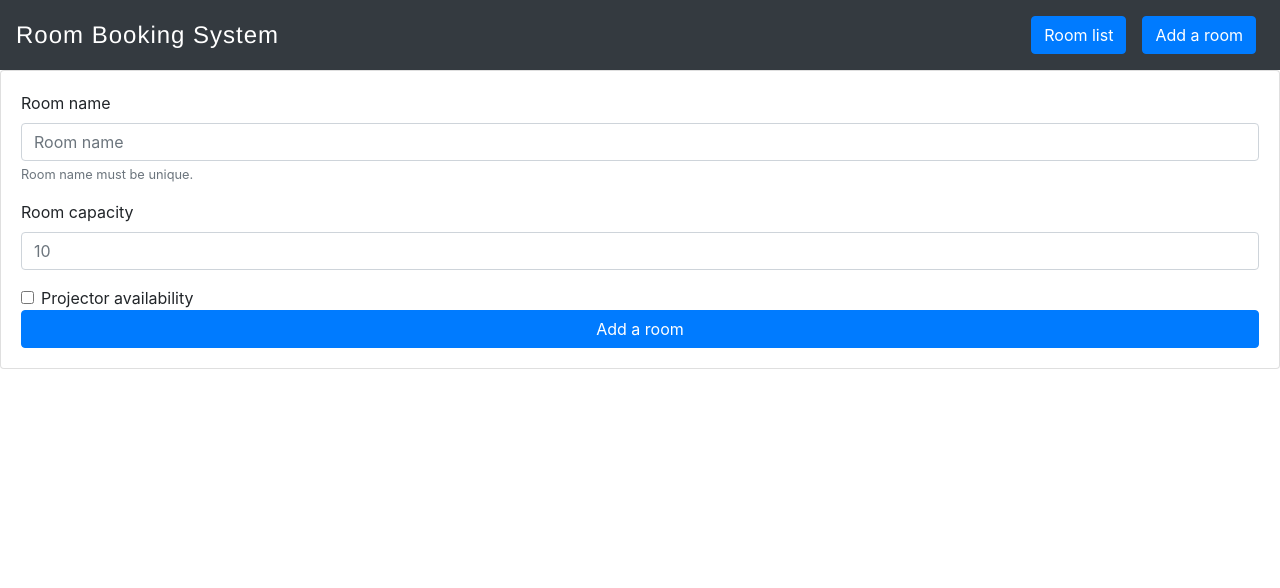
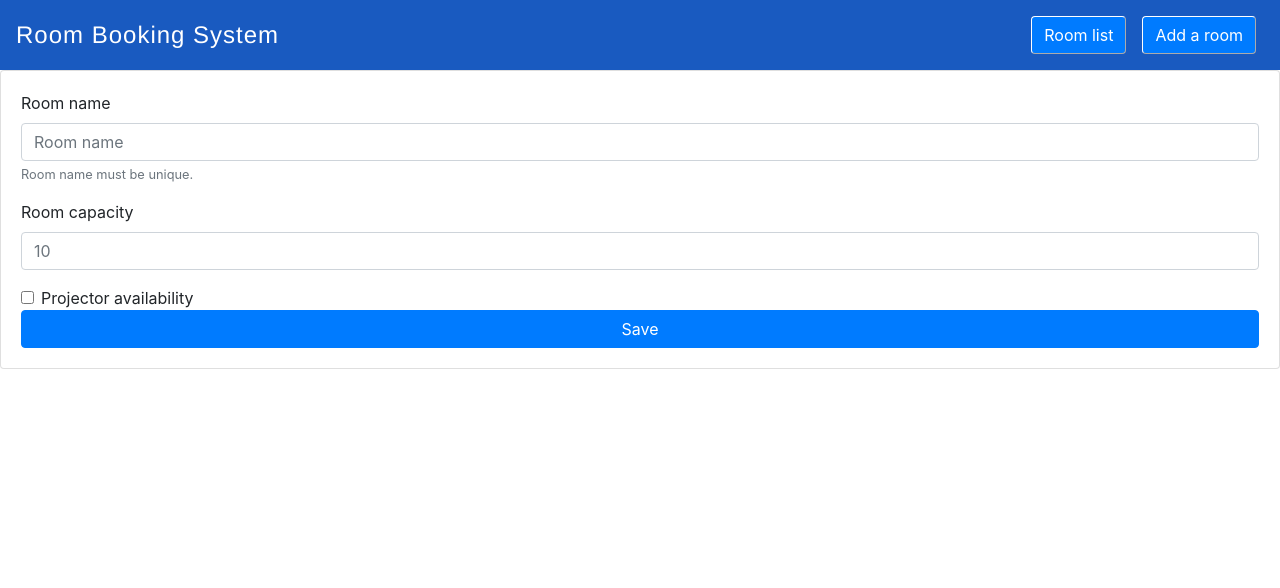
Before and after one commit to iamkonrad/Room_Booking_App_Django, a Django app: page /room/new/ in a window 1280 px wide. Shown: the top 588 px of the page. Run offline with Django 4.2, Linux system fonts and the light colour scheme; some libraries are stand-ins or nearby versions.

Commit message:
iam.konrad
Some changes including the color palette and fixing the booking system.

```diff
--- a/reservation_app/models.py
+++ b/reservation_app/models.py
@@ -8,9 +8,9 @@ class ConferenceRoom(models.Model):
     projector_availability=models.BooleanField(default=False)
 
 class RoomReservation(models.Model):
-    room_id = models.ForeignKey(ConferenceRoom,on_delete=models.CASCADE)
+    room_id = models.ForeignKey(ConferenceRoom, on_delete=models.CASCADE)
     date=models.DateField()
     comment=models.TextField(null=True)
 
-class Meta:
-    unique_together = ('room_id','date',)
+    class Meta:
+        unique_together = ('room_id','date',)
--- a/reservation_app/templates/add_room.html
+++ b/reservation_app/templates/add_room.html
@@ -29,10 +29,10 @@
 
 
 <!-- Nav -->
-<nav class="navbar navbar-expand-lg navbar-dark bg-dark">
-  <a class="navbar-brand mr-auto" href="#"></a>
+<nav class="navbar navbar-expand-lg navbar-dark" style="background-color: #195AC0;">
+  <a class="navbar-brand mr-auto" href="http://127.0.0.1:8000/"></a>
   <div class="mx-auto">
-    <a class="navbar-brand" href="#" style="font-family: 'Helvetica Neue', Arial, sans-serif; font-size: 24px; font-weight: lighter; letter-spacing: 1px; text-decoration: none; color: white;">
+    <a class="navbar-brand" href="http://127.0.0.1:8000/" style="font-family: 'Helvetica Neue', Arial, sans-serif; font-size: 24px; font-weight: lighter; letter-spacing: 1px; text-decoration: none; color: white;">
       Room Booking System
     </a>
   </div>
@@ -41,12 +41,12 @@
   </button>
   <div class="collapse navbar-collapse" id="navbarNavAltMarkup">
     <div class="navbar-nav ml-auto">
-      <a class="nav-item nav-link active" href="/">
-        <button class="btn btn-primary">Room list</button>
+      <a class="nav-item nav-link active" href="http://127.0.0.1:8000/">
+        <button class="btn btn-primary" style="border: 1px outset white;">Room list</button>
         <span class="sr-only">(current)</span>
       </a>
       <a class="nav-item nav-link" href="/room/new/">
-        <button class="btn btn-primary">Add a room</button>
+        <button class="btn btn-primary" style="border: 1px outset white;">Add a room</button>
       </a>
     </div>
   </div>
@@ -71,7 +71,7 @@
         <input type="checkbox" class="form-check-input" name="projector" id="projector">
         <label class="form-check-label" for="projector">Projector availability</label>
       </div>
-      <button type="submit" class="btn btn-primary">Add a room </button>
+      <button type="submit" class="btn btn-primary">Save </button>
     </form>
   </div>
 </div>
--- a/reservation_app/urls.py
+++ b/reservation_app/urls.py
@@ -16,6 +16,6 @@ urlpatterns = [
     path('room/delete/<int:room_id>/', DeleteRoomView.as_view(), name="delete-room"),
     path('room/modify/<int:room_id>/', ModifyRoomView.as_view(), name="modify-room"),
     path('room/reserve/<int:room_id>/', ReservationView.as_view(), name="reserve-room"),
-    path('room/<int:room_id>/', RoomDetailsView.as_view(), name="room"),
+    path('room/<int:room_id>/', RoomDetailsView.as_view(), name="room-details"),
     path('search/', SearchView.as_view(), name="search-room"),
 ]
--- a/reservation_app/views.py
+++ b/reservation_app/views.py
@@ -24,7 +24,6 @@ class AddRoomView(View):
 
         ConferenceRoom.objects.create(name=name, capacity=capacity, projector_availability=projector)
         return redirect("room-list")
-
 
 class RoomListView(View):
     def get(self, request):
@@ -84,16 +83,18 @@ class ReservationView(View):
 
         reservations = room.roomreservation_set.filter(date__gte=str(datetime.date.today())).order_by('date')
 
-        if RoomReservation.objects.filter(room=room, date=date):
+        date_object = datetime.datetime.strptime(date, '%Y-%m-%d').date()
+
+        if RoomReservation.objects.filter(room_id=room.id, date=date):
             return render(request, "reservation.html", context={"room": room,
                                                                 "reservations": reservations,
                                                                 "error": "This room has already been booked!"})
-        if date < str(datetime.date.today()):
+        if date_object < datetime.date.today():
             return render(request, "reservation.html", context={"room": room,
                                                                 "reservations": reservations,
                                                                 "error": "Incorrect date."})
 
-        RoomReservation.objects.create(room=room, date=date, comment=comment)
+        RoomReservation.objects.create(room_id=room.id, date=date, comment=comment)
         return redirect("room-list")
 
 
```
Also changed, not shown: reservation_app/templates/modify_room.html (+6 -6 lines), reservation_app/templates/reservation.html (+6 -6 lines), reservation_app/templates/room_details.html (+6 -6 lines), reservation_app/templates/rooms.html (+12 -11 lines), db.sqlite3.
